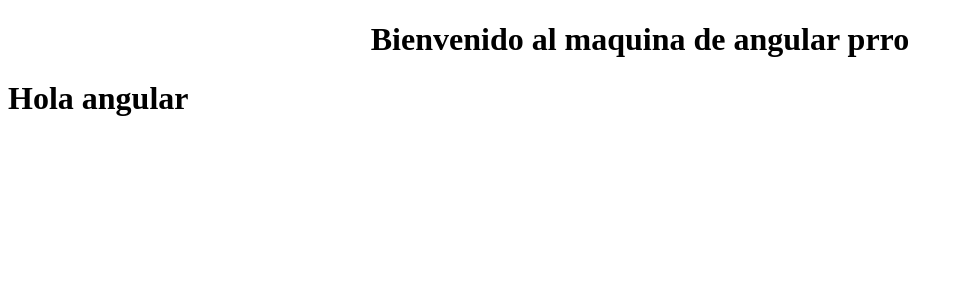
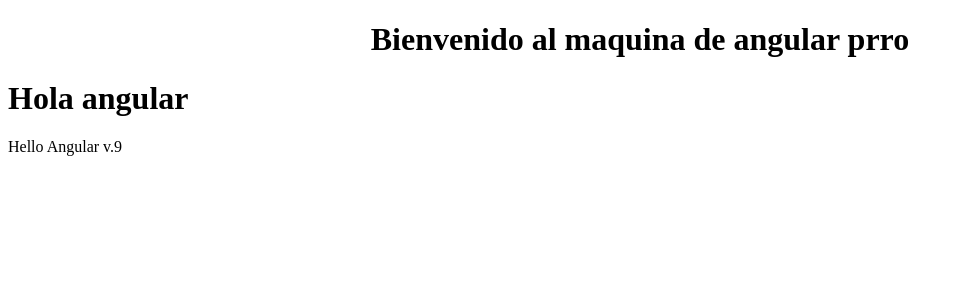
Before and after one commit to AngelAbraham/Angular, an Angular app: page / in a window 1280 px wide. Shown: the top 300 px of the page, without its empty margins (0-963 px from the left). Built offline with nearby package versions, Linux system fonts and the light colour scheme.

Commit message:
Commit segundo componente

```diff
--- a/src/app/app.component.html
+++ b/src/app/app.component.html
@@ -6,3 +6,6 @@
 
 <!--Prueba con componente nuevo-->
 <mi-componente></mi-componente>
+
+<!--Segundo componente-->
+<custom-hello></custom-hello>
--- a/src/app/app.module.ts
+++ b/src/app/app.module.ts
@@ -4,10 +4,12 @@
 import { AppRoutingModule } from './app-routing.module';
 import { AppComponent } from './app.component';
 import { MiComponente} from './components/mi-componente/mi-componente.component';
+import { HelloComponent } from './hello/hello.component';
 @NgModule({
   declarations: [
     AppComponent,
-    MiComponente
+    MiComponente,
+    HelloComponent
   ],
   imports: [
     BrowserModule,
--- /dev/null
+++ b/src/app/hello/hello.component.ts
@@ -0,0 +1,10 @@
+import { Component} from '@angular/core';
+
+@Component ({
+selector:'custom-hello',
+template:`<p>Hello Angular v.9 </p>`
+})
+
+export class HelloComponent{
+
+}
```
